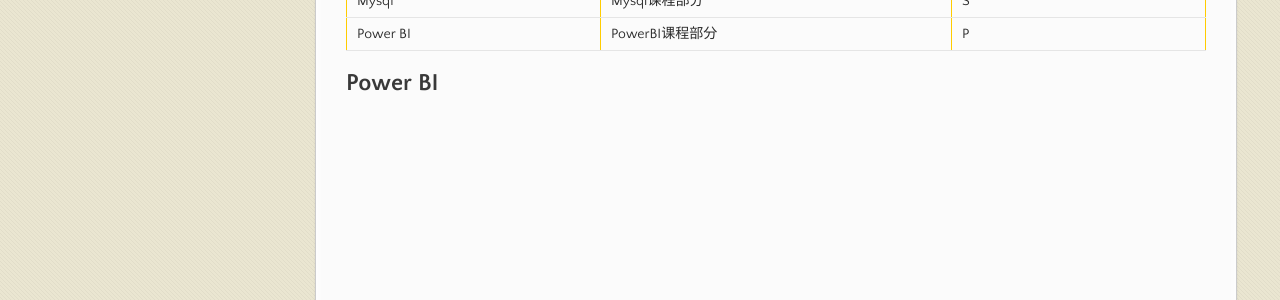
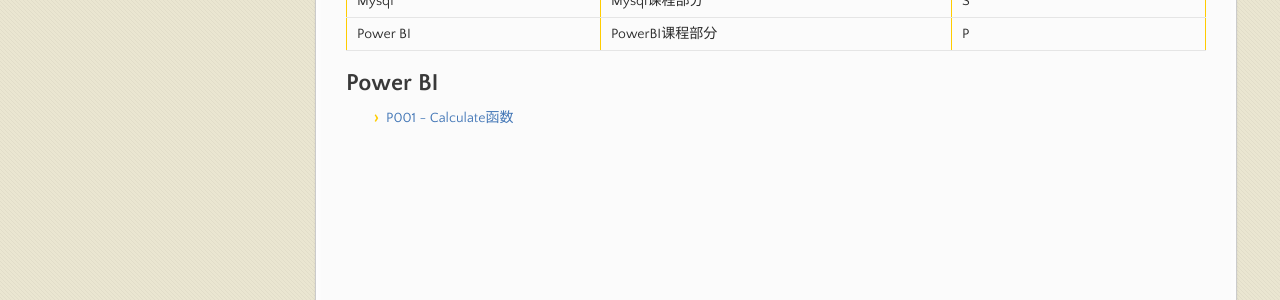
Before and after one commit to silentbalanceyh/mi-kb, a Jekyll site: the page built from uniform-documentation/cdake-cheng-bi-ji.md, in a window 1280 px wide. Shown: the part 385-685 px from the top of the page. Built offline with Jekyll 4.4.1, drawn with Linux system fonts in a browser that asks for light colours; our own code applies the rules of GitHub Pages for plain Markdown files.

Commit message:
Updates uniform-documentation/cdake-cheng-bi-ji.md
Auto commit by GitBook Editor

```diff
--- a/uniform-documentation/cdake-cheng-bi-ji.md
+++ b/uniform-documentation/cdake-cheng-bi-ji.md
@@ -9,3 +9,5 @@ CDA课程笔记记录，仅记录理论部分和实战案例分析部分的详
 | Power BI | PowerBI课程部分 | P |
 
 ## Power BI
+
+* [P001 - Calculate函数](/uniform-documentation/cdake-cheng-bi-ji/power-bi/p001-calculatehan-shu.md)
```
